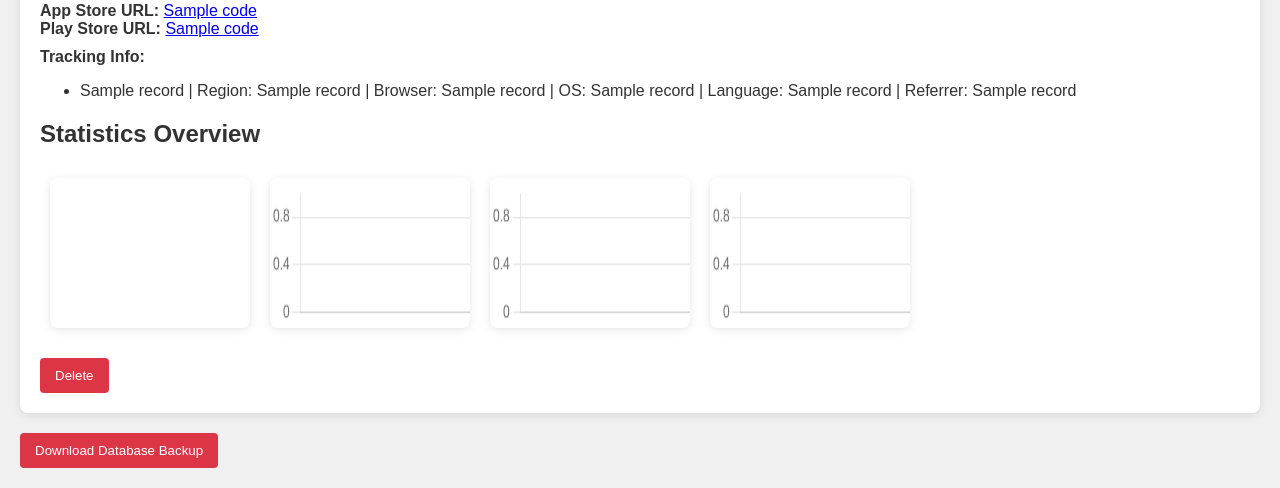
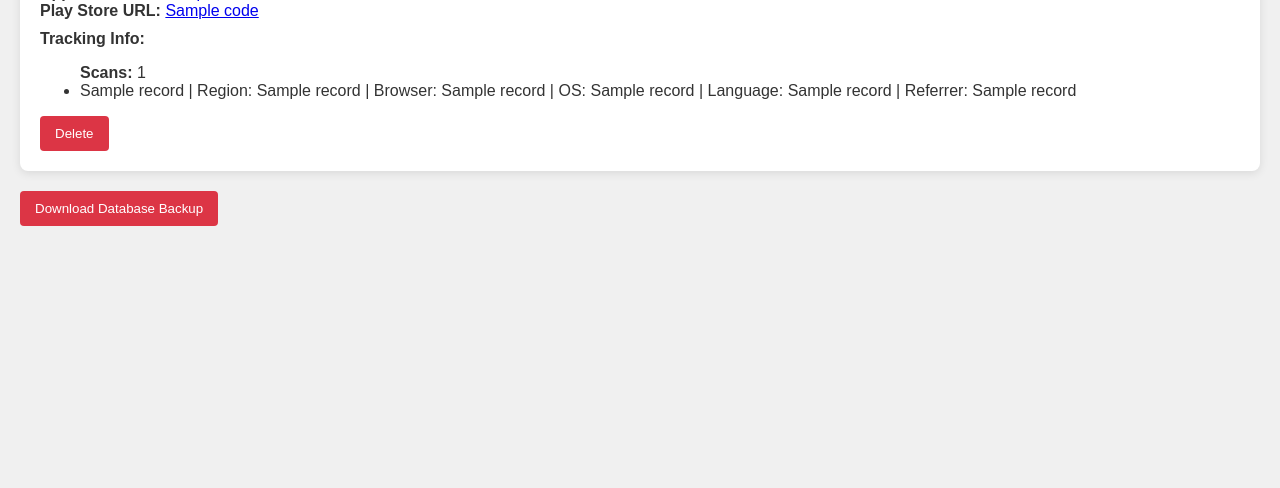
Before and after one commit to schech1/AppLinkr, a Flask app: template app/templates/admin.html in a window 1280 px wide. Shown: the part 372-860 px from the top of the page. After the commit the page ends 598 px from the top, so only its background shows below. Run offline with Flask 3, Linux system fonts and the light colour scheme; the visitor is signed in with stand-in values (Sample User, id 1); the template is opened without the code that fills it: most values are stand-ins (such as "Sample title", 1, 10 or a date in 2020); data that the repository does not hold is empty; a map, chart or similar area stays blank.

Commit message:
no charts

```diff
--- a/app/templates/admin.html
+++ b/app/templates/admin.html
@@ -177,7 +177,6 @@
                 <div class="card-title">{{ code[1] }}</div> <!-- Title -->
                 <div class="card-content">
                     <strong>ID:</strong> {{ code[0] }}<br>
-                    <strong>Scans:</strong> {{ records|length }}<br>
                     <strong>QR Code:</strong><br>
                     <a href="{{ qr_code_url }}" target="_blank">
                         <img src="{{ qr_code_url }}" alt="QR Code">
@@ -189,31 +188,11 @@
                     <div>
                         <strong>Tracking Info:</strong>
                         <ul>
+                            <strong>Scans:</strong> {{ records|length }}<br>
                             {% for record in records %}
                                 <li>{{ record[2] }} | Region: {{ record[5] }} | Browser: {{ record[6] }} | OS: {{ record[7] }} | Language: {{ record[8] }} | Referrer: {{ record[9] }}</li>
                             {% endfor %}
                         </ul>
-
-
-                        <h2>Statistics Overview</h2>
-                        <div class="chart-wrapper">  <!-- Added wrapper for charts -->
-                            <div class="chart-container">
-                                <canvas id="deviceChart"></canvas>
-                            </div>
-                            <div class="chart-container">
-                                <canvas id="browserChart"></canvas>
-                            </div>
-                            <div class="chart-container">
-                                <canvas id="osChart"></canvas>
-                            </div>
-                            <div class="chart-container">
-                                <canvas id="regionChart"></canvas>
-                            </div>
-                        </div>
-
-
-
-
                     </div>
                 </div>
                 <div class="actions">
```
